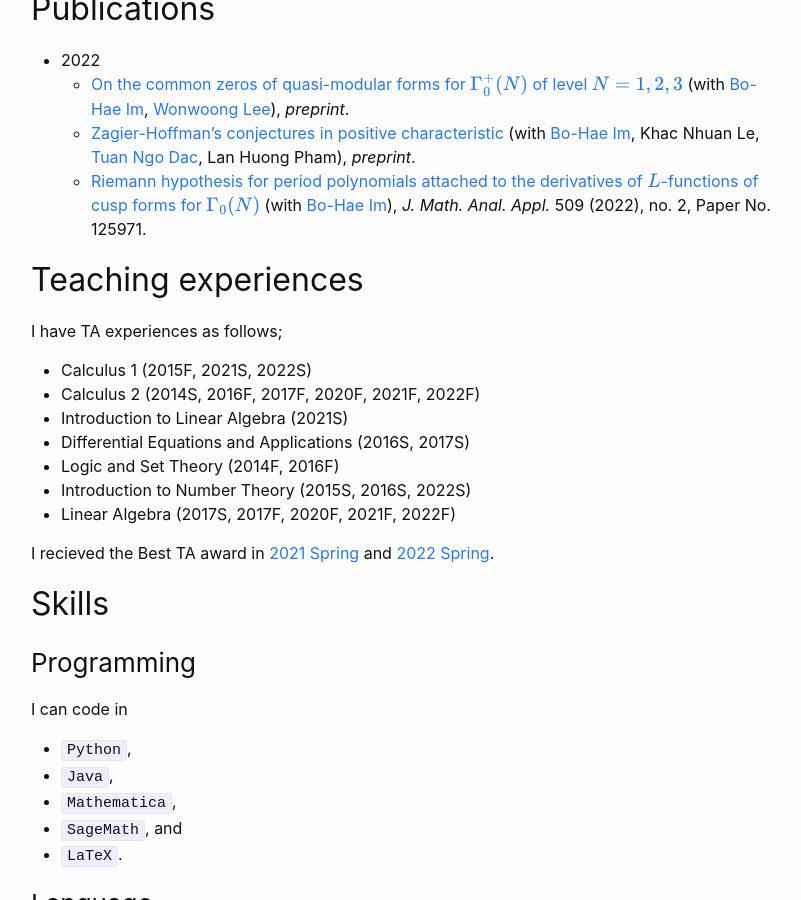
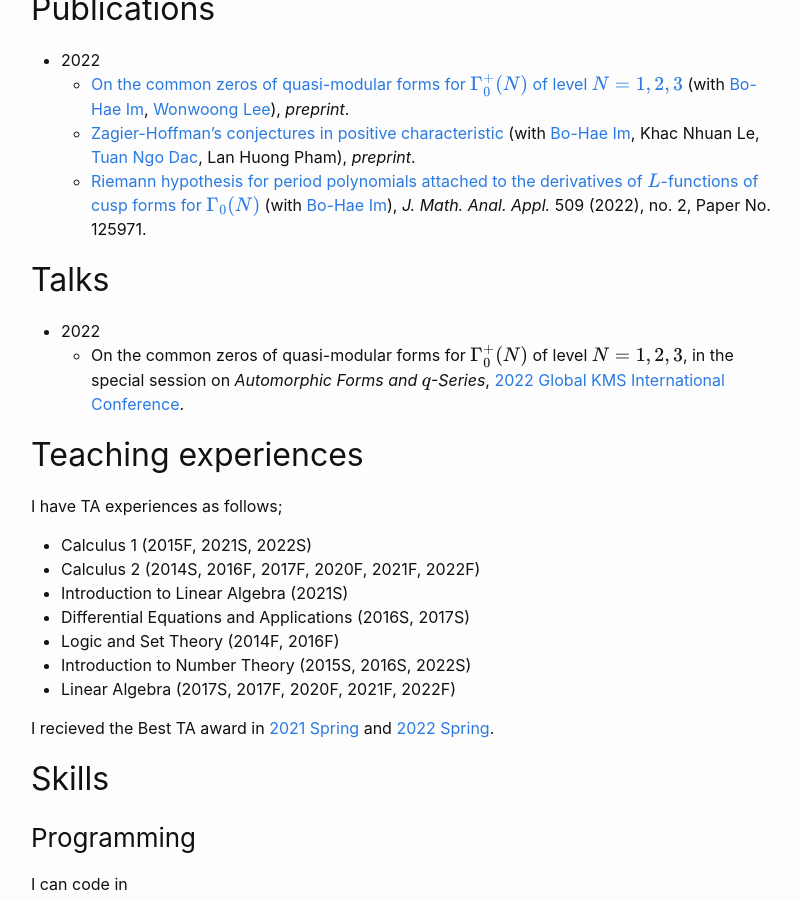
Before and after one commit to hojin-kim/blog, a Jekyll site: the page built from _pages/about.md, in a window 1280 px wide and 900 px high, scrolled down 557 px. Shown: the whole window, without its empty margins (239-1040 px from the left). Built offline with Jekyll 4.4.1, drawn with Linux system fonts in a browser that asks for light colours.

Commit message:
talk in 2022KMS

```diff
--- a/_pages/about.md
+++ b/_pages/about.md
@@ -22,6 +22,10 @@ Number theory
   * [On the common zeros of quasi-modular forms for $\Gamma_0^+(N)$ of level $N=1,2,3$][IKL2022] (with [Bo-Hae Im][BHIm], [Wonwoong Lee][WLee]), _preprint_.
   * [Zagier-Hoffman's conjectures in positive characteristic][IKLNdP2022] (with [Bo-Hae Im][BHIm],  Khac Nhuan Le, [Tuan Ngo Dac][TNgoDac], Lan Huong Pham), _preprint_.
   * [Riemann hypothesis for period polynomials attached to the derivatives of $$L$$-functions of cusp forms for $$\Gamma_0(N)$$][IM2022] (with [Bo-Hae Im][BHIm]), _J. Math. Anal. Appl._ 509 (2022), no. 2, Paper No. 125971.
+
+## Talks
+* 2022
+  * On the common zeros of quasi-modular forms for $\Gamma_0^+(N)$ of level $N=1,2,3$, in the special session on *Automorphic Forms and $q$-Series*, [2022 Global KMS International Conference](https://www.kms.or.kr/conference/2022_fall/index.html).
 
 ## Teaching experiences
 I have TA experiences as follows;
```
